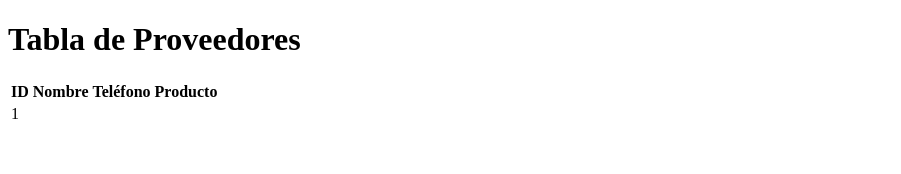
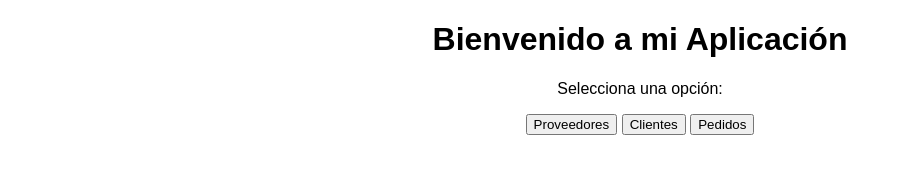
Before and after one commit to Abi1306-web/Evidencia_bd, a plain HTML site: page index.html in a window 1280 px wide. Shown: the whole page, without its empty margins (0-901 px from the left). Drawn offline with Linux system fonts and the light colour scheme.

Commit message:
Update index.html

```diff
--- a/index.html
+++ b/index.html
@@ -1,50 +1,41 @@
 <!DOCTYPE html>
 <html>
 <head>
-    <title>EVIDENCIA BD</title>
+    <title>Mi Aplicación</title>
     <style>
-        /* Estilos CSS (igual que en el ejemplo anterior) */
+        /* Estilos CSS aquí */
+        body {
+            font-family: Arial, sans-serif;
+            text-align: center;
+        }
+        /* ... */
     </style>
 </head>
 <body>
-    <h1>Tabla de Proveedores</h1>
+    <h1>Bienvenido a mi Aplicación</h1>
+    <p>Selecciona una opción:</p>
+    <button onclick="mostrarTabla('proveedores')">Proveedores</button>
+    <button onclick="mostrarTabla('clientes')">Clientes</button>
+    <button onclick="mostrarTabla('pedidos')">Pedidos</button>
 
-    <table id="tabla-proveedores">
-        <thead>
-            <tr>
-                <th>ID</th>
-                <th>Nombre</th>
-                <th>Teléfono</th>
-                <th>Producto</th>
-            </tr>
-        </thead>
-        <tbody id="tbody-proveedores">
-        </tbody>
-    </table>
+    <div id="tabla-container"></div>
 
     <script>
-        // Datos de los proveedores (puedes personalizarlos)
-        const proveedores = [
-            { id: 1, nombre: 'Proveedor 1', telefono: '1234567890', producto: 'Producto A' },
-            // ... otros 19 objetos con los datos de los proveedores
-        ];
+        function mostrarTabla(tabla) {
+            const container = document.getElementById('tabla-container');
+            container.innerHTML = ''; // Limpiamos el contenedor antes de mostrar la nueva tabla
 
-        // Función para crear una fila en la tabla
-        function crearFila(proveedor) {
-            const fila = document.createElement('tr');
-            const celdaId = document.createElement('td');
-            celdaId.textContent = proveedor.id;
-            // ... crear las demás celdas de la fila
-            fila.appendChild(celdaId);
-            // ... agregar las demás celdas a la fila
-            return fila;
+            let tablaHTML = '<table><tr><th>ID</th><th>Nombre</th><th>Teléfono</th><th>Producto</th></tr>';
+            // Aquí deberías tener lógica para generar la tabla según el valor de 'tabla'
+            // Por ejemplo, si tabla === 'proveedores':
+            if (tabla === 'proveedores') {
+                tablaHTML += '<tr><td>1</td><td>Proveedor 1</td><td>1234567890</td><td>Producto A</td></tr>';
+            }
+            // ... y así para las otras tablas
+
+            tablaHTML += '</table>';
+            container.innerHTML = tablaHTML;
         }
-
-        // Agregar las filas a la tabla
-        const tbody = document.getElementById('tbody-proveedores');
-        proveedores.forEach(proveedor => {
-            tbody.appendChild(crearFila(proveedor));
-        });
     </script>
 </body>
 </html>
```
